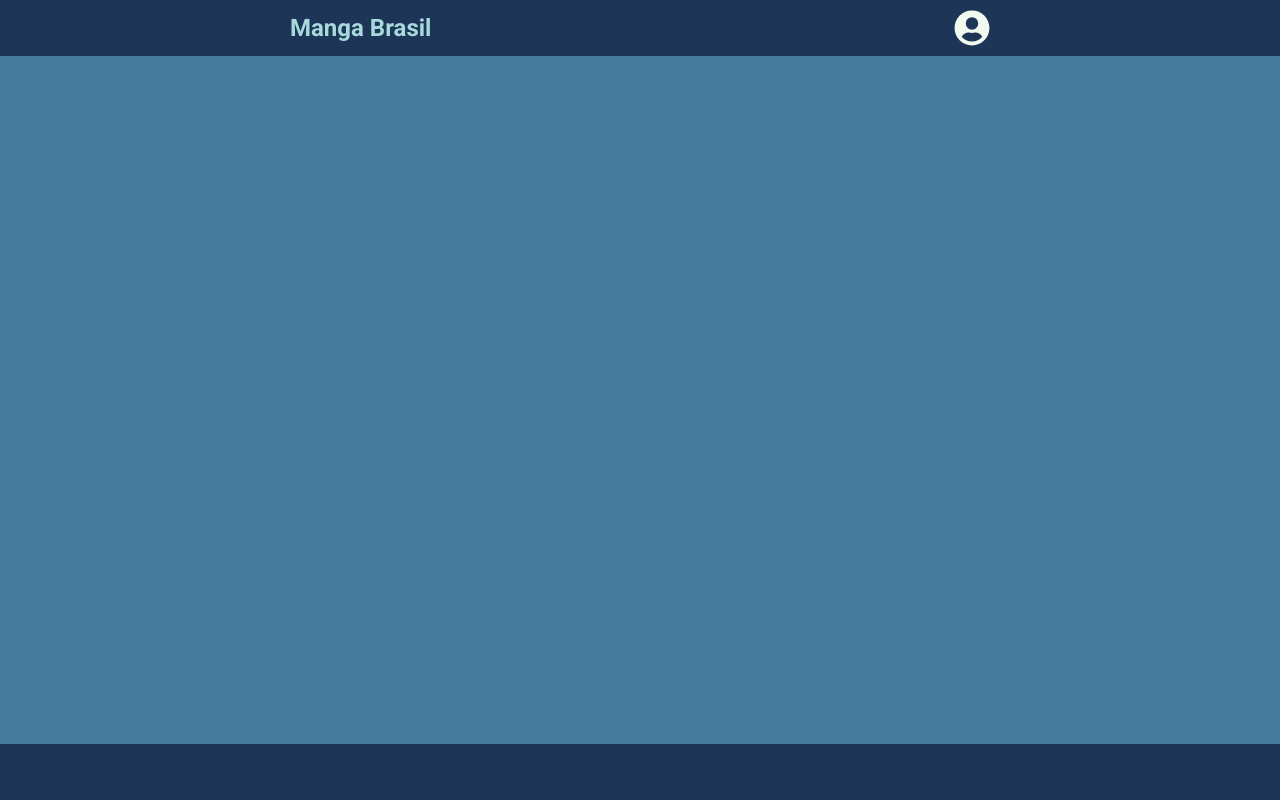
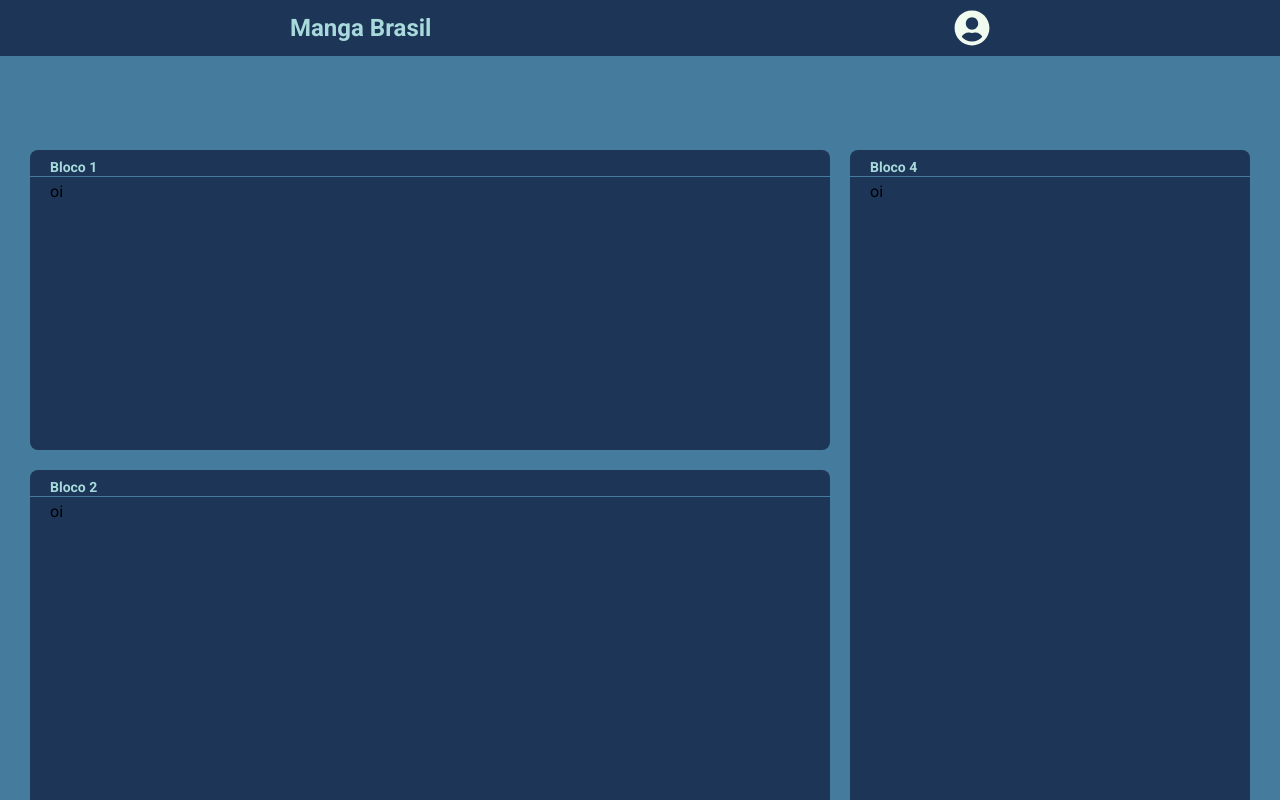
Before and after one commit to yorigcs/mangas-br-front, a React (Vite) app: page / in a window 1280 px wide. Shown: the top 800 px of the page. Built offline with nearby package versions, Linux system fonts and the light colour scheme.

Commit message:
feat: add ContentBLocks to home screen

```diff
--- a/src/pages/home/Home.tsx
+++ b/src/pages/home/Home.tsx
@@ -1,17 +1,57 @@
-import React from 'react'
+import styled from 'styled-components'
+import { ContentBlock } from '../../components/contents/ContentBlock'
 import { Footer } from '../../components/footer/Footer'
 import { Header } from '../../components/header/Header'
 import { Main } from '../../components/main/Main'
 
-export const Home: React.FC = () => {
+export const Home = (): JSX.Element => {
   return (
     <>
-    <Header />
-    <Main>
+      <Header />
+      <Main>
+        <PrimaryContent>
+          <ContentBlock title='Bloco 1' size={{ height: '300px' }} >
+            oi
+          </ContentBlock>
 
-    </Main>
+          <ContentBlock title='Bloco 2' size={{ height: '1500px' }} >
+            oi
+          </ContentBlock>
 
-    <Footer />
+          <ContentBlock title='Bloco 2' size={{ height: '300px' }} >
+            oi
+          </ContentBlock>
+
+        </PrimaryContent>
+
+        <SecundaryContent>
+          <ContentBlock title='Bloco 4' size={{ height: '1500px' }} >
+            oi
+          </ContentBlock>
+
+        </SecundaryContent>
+
+      </Main>
+
+      <Footer />
     </>
   )
 }
+
+const PrimaryContent = styled.div`
+  display: flex;
+  flex-direction: column;
+  gap: 20px;
+  width: 800px;
+  @media only screen and (max-width: 480px) {
+   width:100%;
+  }
+
+
+`
+const SecundaryContent = styled.div`
+  width: 400px;
+  @media only screen and (max-width: 480px) {
+   width:100%;
+  }
+`
```
